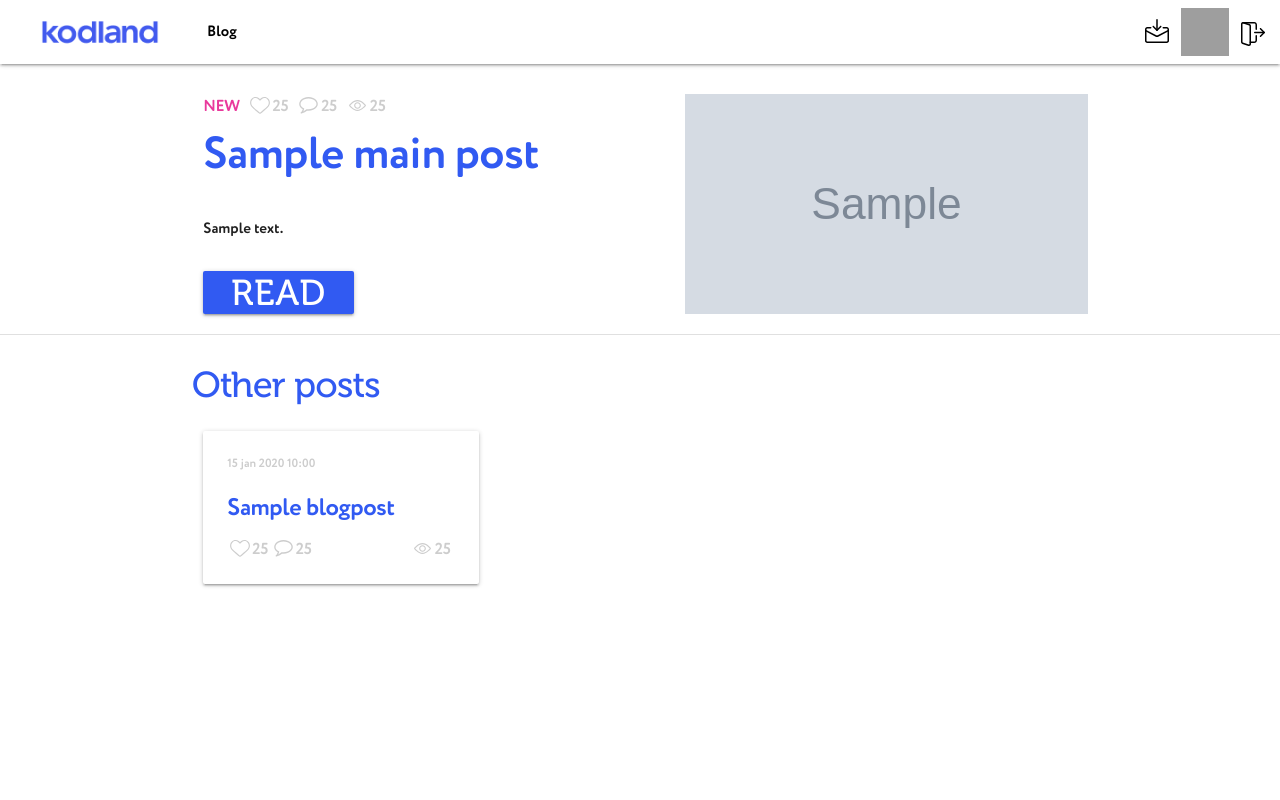
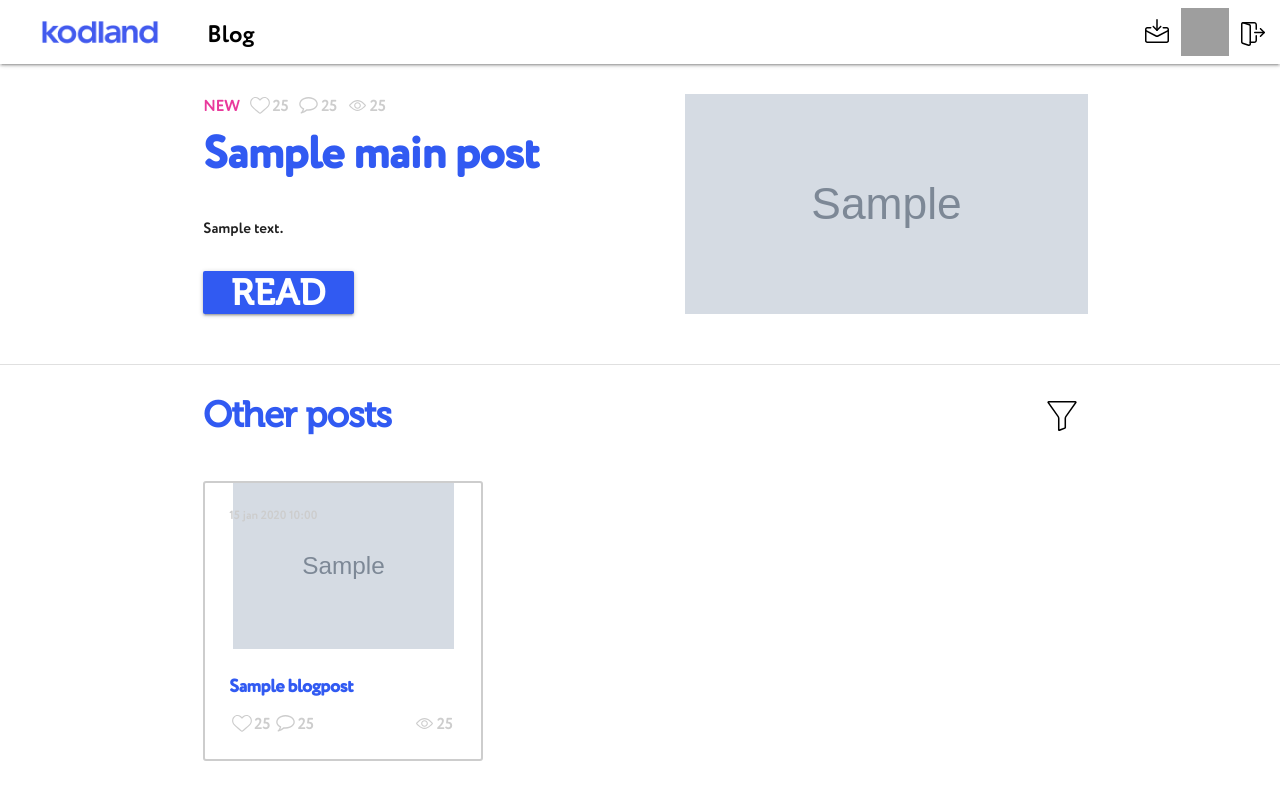
Before and after one commit to notzeldon/test_simple_blog, a Django app: template blog/templates/blog/main_page_view.html in a window 1280 px wide. Run offline with Django 3.2, Linux system fonts and the light colour scheme; tables that the repository leaves empty hold one stand-in row (values such as "Sample post"); the template is opened without the code that fills it: values that come from a table or form of the project are taken from there, most other values are stand-ins (such as "Sample title", 1, 10 or a date in 2020); grey boxes marked "Sample" are stand-in pictures; grey boxes are pictures that could not be loaded.

Commit message:
Finished first page

```diff
--- a/blog/templates/blog/main_page_view.html
+++ b/blog/templates/blog/main_page_view.html
@@ -1,9 +1,9 @@
 {% extends 'base.html' %}
-{% load i18n %}
+{% load static i18n %}
 
 {% block content %}
 
-    <div class="container">
+    <div class="container main-post">
 
         {% if main_post %}
             <div class="row image-bg image-bg-right" style="background-image: url('{{ main_post.image.url }}')">
@@ -31,22 +31,34 @@
 
     <div class="container">
 
-        <h3>
+        <div class="row">
+            <div class="col s12">
+
+                <h3 class="left">
                     {% trans 'Other posts' %}
                 </h3>
+
+                <div class="sort right">
+                    <img src="{% static 'styles/images/ic-sort.svg' %}" alt="Sort">
+                </div>
+
+            </div>
+        </div>
+        <div class="clearfix"></div>
 
         {% if posts %}
             <div class="row">
                 {% for post in posts %}
                     <div class="col s4">
-                        <div class="card">
+                        <div class="card" style="background-image: url('{{ post.image.url }}')">
                             <div class="card-content">
 
-                                <div class="text-muted piblished-date">
+                                <div class="text-muted published-date">
                                     {{ post.published|date:'d b Y H:i' }}
                                 </div>
                                 <div class="clearfix"></div>
 
+                                <div>
                                     <h4 class="center-align">
                                         <a href="#">{{ post.title }}</a>
                                     </h4>
@@ -63,6 +75,7 @@
                                         </div>
                                     </div>
                                     <div class="clearfix"></div>
+                                </div>
 
                             </div>
                         </div>
--- a/static/styles/_nav.scss
+++ b/static/styles/_nav.scss
@@ -61,6 +61,15 @@ nav {
   .nav-wrapper {
     color: black;
 
+    ul {
+      li {
+        a {
+          font-size: 24px;
+          padding-top: 3px;
+        }
+      }
+    }
+
     a {
       color: black;
       &:hover {
--- a/static/styles/main.css
+++ b/static/styles/main.css
@@ -39,6 +39,9 @@ nav {
   background-color: white; }
   nav .nav-wrapper {
     color: black; }
+    nav .nav-wrapper ul li a {
+      font-size: 24px;
+      padding-top: 3px; }
     nav .nav-wrapper a {
       color: black; }
       nav .nav-wrapper a:hover {
@@ -52,7 +55,8 @@ nav {
   font-family: "Circe Rounded"; }
 
 .card-title, h1, h2, h3, h4, h5, h6, .btn-large {
-  font-family: Museo Cyrl; }
+  font-family: Museo Cyrl;
+  font-weight: bold; }
 
 a {
   color: #315af2; }
@@ -80,11 +84,13 @@ h4 {
 .text-muted {
   color: #CDCDCD; }
 
-.piblished-date {
+.published-date {
   font-size: 12px; }
 
-.main-post-text {
-  padding: 15px 0 30px; }
+.main-post {
+  padding-bottom: 30px; }
+  .main-post-text {
+    padding: 15px 0 30px; }
 
 .btn-large {
   min-width: 128px;
@@ -103,12 +109,34 @@ h4 {
     background-color: #acbdfa;
     color: #ced8fc; }
 
-.card-title {
-  font-size: 24px;
-  line-height: 28px;
-  text-align: center;
-  letter-spacing: -0.416667px;
-  color: #315af2; }
+.card {
+  background-size: auto 60%;
+  background-position: center 0%;
+  background-repeat: no-repeat;
+  position: relative;
+  padding: 50%;
+  border: 2px solid #CDCDCD;
+  box-sizing: border-box;
+  border-radius: 3px;
+  box-shadow: none; }
+  .card:hover {
+    border: 2px solid #E2EDF8;
+    box-shadow: 0px 2px 10px #E2EDF8; }
+  .card .card-content {
+    position: absolute;
+    display: flex;
+    flex-direction: column;
+    justify-content: space-between;
+    top: 0;
+    left: 0;
+    right: 0;
+    bottom: 0; }
+  .card h4 {
+    font-size: 18px;
+    line-height: 22px;
+    text-align: center;
+    letter-spacing: -0.416667px;
+    color: #315af2; }
 
 .image-bg {
   background-size: 45% auto;
@@ -118,6 +146,12 @@ h4 {
 
 .absolute {
   position: absolute; }
+
+.sort {
+  margin-top: 36px;
+  height: 30px; }
+  .sort img {
+    height: 100%; }
 
 .blog-labels {
   font-size: 16px;
--- a/static/styles/main.scss
+++ b/static/styles/main.scss
@@ -12,6 +12,7 @@
 .card-title, h1, h2, h3, h4, h5, h6, .btn-large
 {
   font-family: Museo Cyrl;
+  font-weight: bold;
 }
 
 
@@ -53,12 +54,16 @@ h4 {
   color: $grey-color;
 }
 
-.piblished-date {
+.published-date {
   font-size: 12px;
 }
 
-.main-post-text {
-  padding: 15px 0 30px;
+.main-post {
+  padding-bottom: 30px;
+
+  &-text {
+    padding: 15px 0 30px;
+  }
 }
 
 
@@ -85,9 +90,38 @@ h4 {
 }
 
 .card {
-  &-title {
-    font-size: 24px;
-    line-height: 28px;
+  background-size: auto 60%;
+  background-position: center 0%;
+  background-repeat: no-repeat;
+
+  position: relative;
+  padding: 50%;
+
+  border: 2px solid #CDCDCD;
+  box-sizing: border-box;
+  border-radius: 3px;
+  box-shadow: none;
+
+  &:hover {
+    border: 2px solid #E2EDF8;
+    box-shadow: 0px 2px 10px #E2EDF8;
+  }
+
+  .card-content {
+    position: absolute;
+    display: flex;
+    flex-direction: column;
+    justify-content: space-between;
+    top: 0;
+    left: 0;
+    right: 0;
+    bottom: 0;
+  }
+
+
+  h4 {
+    font-size: 18px;
+    line-height: 22px;
     text-align: center;
     letter-spacing: -0.416667px;
 
@@ -111,6 +145,14 @@ h4 {
 
 .absolute {
   position: absolute;
+}
+
+.sort {
+  margin-top: 36px;
+  height: 30px;
+  img {
+    height: 100%;
+  }
 }
 
 .blog-labels {
```
Also changed, not shown: static/styles/images/ic-sort.svg (added), 1 other file. Lines whose indentation alone changed are shown as unchanged.
